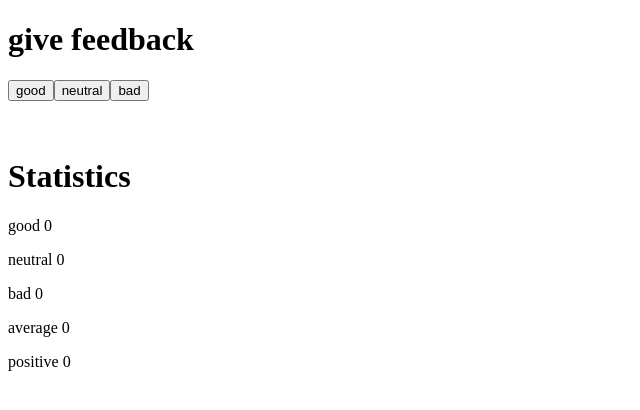
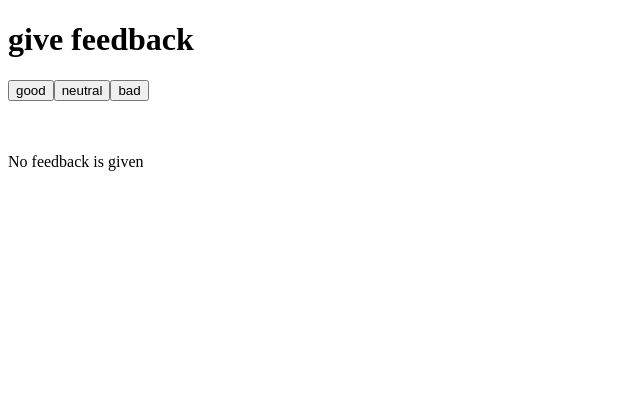
Before and after one commit to TARUN66747/FULL_STACK_OPEN-1, a React (Vite) app in the folder part1/unicafe/: page / in a window 1280 px wide. Shown: the top 410 px of the page, without its empty margins (0-640 px from the left). Built offline with nearby package versions, Linux system fonts and the light colour scheme.

Commit message:
1.9:exercise completed

```diff
--- a/part1/unicafe/src/App.jsx
+++ b/part1/unicafe/src/App.jsx
@@ -2,8 +2,27 @@ import { useState } from 'react'
 const Button = (props)=>{
    return <button onClick={props.onClick} >{props.text}</button>
 }
+const Statisticss= (props) => {
+  if(props.good + props.neutral + props.bad ===0){
+    return(
+      <p> No feedback is given</p>
+    )
+  }
+  return (
+    <div>
+      <h1>Statistics</h1>
+
+      <Statistics name="good" value={props.good} />
+      <Statistics name="neutral" value={props.neutral} />
+      <Statistics name="bad" value={props.bad} />
+      <Statistics name="average" value={props.average} />
+      <Statistics name="positive" value={props.positive} />
+    </div>
+  )
+}
 
 const Statistics = (props) => {
+
   return (
     <p>
      {props.name}  {props.value}
@@ -28,12 +47,13 @@ const App = () => {
       <br/>
       <br/>
       <br/>
-      <h1>Statistics</h1>
-      <Statistics name="good" value={good}/>
-      <Statistics name="neutral" value={neutral}/>
-      <Statistics name="bad" value={bad}/>
-      <Statistics name="average" value={average}/>
-      <Statistics name="positive" value={positive}/>
+
+      <Statisticss
+      good={good}
+      neutral={neutral}
+      bad={bad}
+      average={average}
+      positive={positive}/>
     </div>
   )
 }
```
